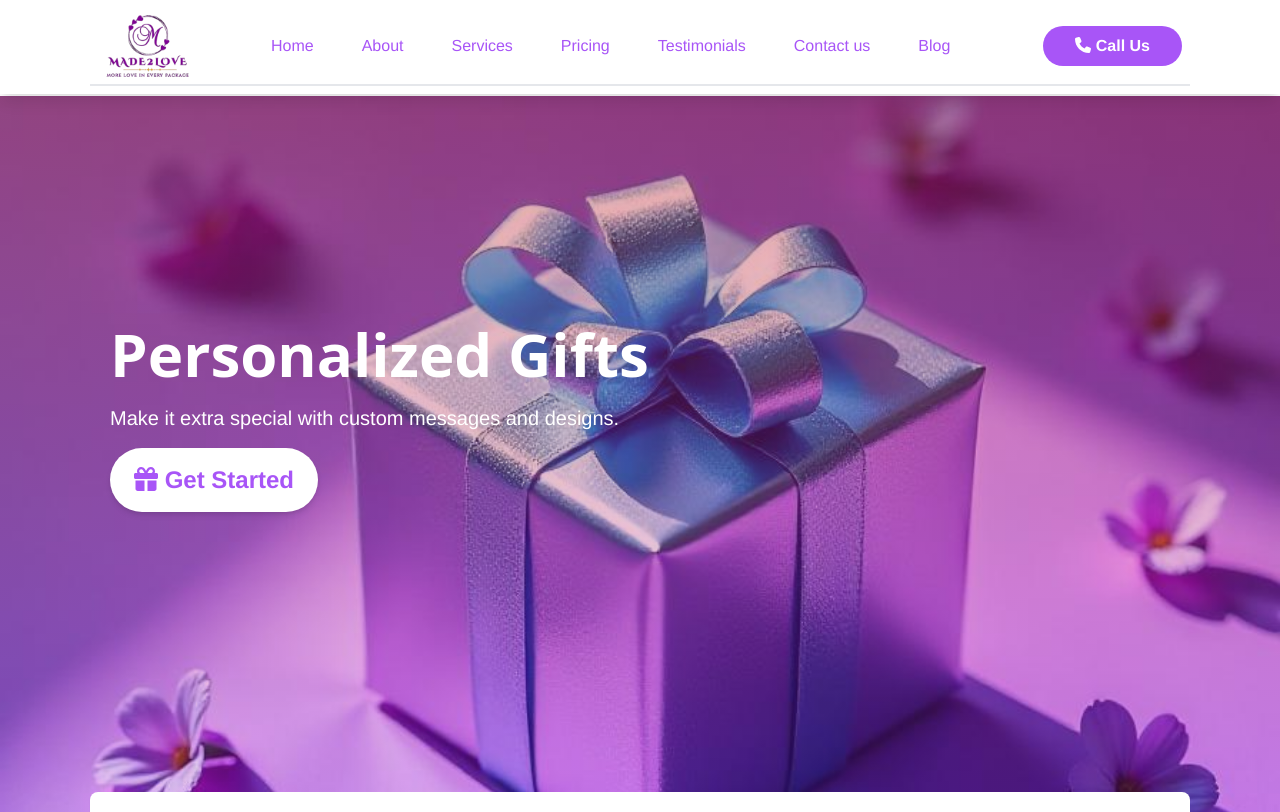
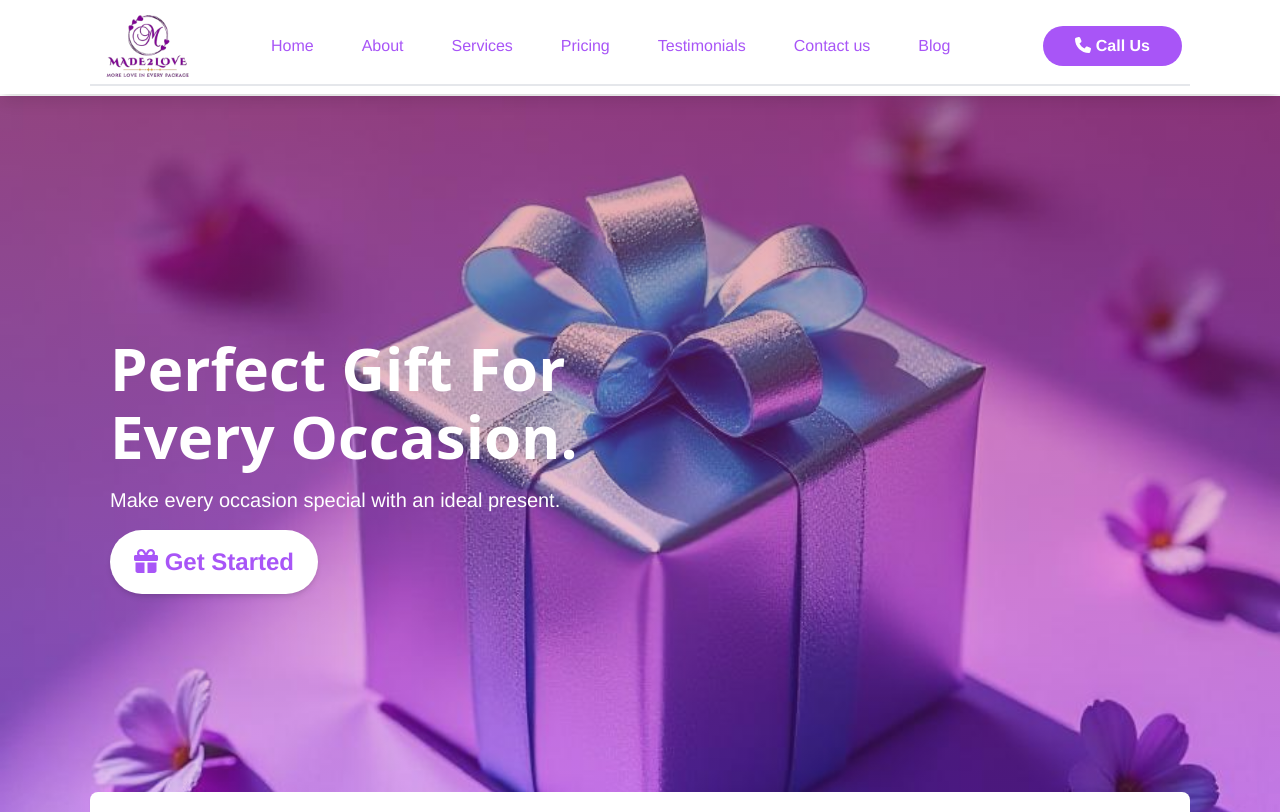
Before and after one commit to onaneye/madeTOLOVE, a React (Create React App) app: page / in a window 1280 px wide. Shown: the top 812 px of the page. Built offline with nearby package versions, Linux system fonts and the light colour scheme; grey boxes are pictures that could not be loaded.

Commit message:
"Updated robots.txt, About, Contact, Hero, Services, Testimonial components, and constants.js file with new content and styling changes."

```diff
--- a/src/Components/About.jsx
+++ b/src/Components/About.jsx
@@ -39,7 +39,9 @@ const About = () => {
             We are made 2 <span className="text-purple-500">love</span>
           </h3>
           <p className="text-xs text-center lg:text-start font-helvetica lg:text-sm text-gray-600">
-            Made to Love is a gifting service designed to take the stress out of choosing the perfect gift. We specialize in personalized, hand-picked presents that are delivered directly to your loved ones. Whether for birthdays, anniversaries, or just because, we ensure that your thoughtful gift makes a lasting impression.
+          Who doesn't desire a relationship where love is expressed to its peak? At Made To Love, we believe that thoughtful gifts have the power to spark a chain reaction of love, deepening connections and making relationships even more beautiful. For this reason, we're committed to helping you find the perfect gift that speaks your heart to that special someone.
+
+          <strong className="text-purple-500">With every package, you get more love.</strong>
           </p>
           <Button
             text="Learn More"
--- a/src/Components/Contact.jsx
+++ b/src/Components/Contact.jsx
@@ -6,7 +6,7 @@ import { faPhone } from '@fortawesome/free-solid-svg-icons'
 
 const Contact = () => {
   return (
-    <section className='mt-24'>
+    <section className='mt-24' id='contact'>
             <div className='width-container'>
             <motion.div className="flex flex-col justify-center items-center px-3"
                 variants={fadeIn("down", 0.2)}
--- a/src/Components/Hero.jsx
+++ b/src/Components/Hero.jsx
@@ -34,7 +34,7 @@ const Hero = () => {
         <meta property="og:description" content="Surprise your loved ones with the perfect gift from Made to Love. We handle everything—from selecting the gift to delivering it." />
         <meta property="og:image" content={carousel[currentIndex]?.imageUrl || 'default_image_url.jpg'} />
         <meta property="og:type" content="website" />
-        <meta property="og:url" content="https://madetolove.netlify.app/" />
+        <meta property="og:url" content="https://www.madetolove.netlify.app/" />
         <link rel="preload" as="image" href={carousel[0]?.imageUrl || 'default_image_url.jpg'} />
 
         {/* JSON-LD for Schema Markup */}
@@ -44,7 +44,7 @@ const Hero = () => {
             "@context": "http://schema.org",
             "@type": "Organization",
             "name": "Made to Love",
-            "url": "https://madetolove.netlify.app",
+            "url": "https://www.madetolove.netlify.app",
             "logo": "https://www.madetolove.com/logo.jpg",
             "sameAs": [
               "https://www.facebook.com/madetolove",
@@ -66,8 +66,8 @@ const Hero = () => {
           <div className='bg-cover bg-center min-w-full bg-no-repeat h-screen lg:mt-24' style={{ backgroundImage: `url(${slide.imageUrl})` }} key={slide.id}>
             <div className="inset-0 bg-purple-gradient h-full object-cover">
               <div className='width-container h-screen md:h-[80vh] flex flex-col justify-center items-start'>
-                <div className='mx-3 sm:w-[550px] xl:[600px]'>
-                  <motion.h2 className='text-2xl sm:text-4xl lg:text-4xl xl:text-5xl text-white text-start font-bold'
+                <div className='mx-3 sm:w-[500px] xl:max-w-1/4 mt-24'>
+                  <motion.h2 className='text-2xl sm:text-4xl xl:text-5xl text-white text-start font-bold '
                     variants={fadeIn('down', 0.2)}
                     initial="hidden"
                     whileInView={"show"}
--- a/src/Components/Services.jsx
+++ b/src/Components/Services.jsx
@@ -17,7 +17,7 @@ const OurServices = () => {
         >
           <p className="text-center uppercase text-xs md:text-sm font-bodoni text-gray-700">Our Services</p>
           <h3 className="text-xl sm:text-xl md:text-2xl text-center font-bold text-gray-600 lg:text-4xl uppercase py-5">
-            The <span className="text-purple-500">responsibilities</span> that make us stand out
+          Our deliverables that make your that make your <span className="text-purple-500">gift-giving</span>    experience exceptional include
           </h3>
         </motion.div>
 
--- a/src/Components/Testimonial.jsx
+++ b/src/Components/Testimonial.jsx
@@ -22,7 +22,7 @@ const Testimonial = () => {
   }, [testimonialData.length]);
 
   return (
-    <section className='bg-gray-100 mt-24'id='textimonials'>
+    <section className='bg-gray-100 mt-24'id='testimonials'>
         <div className='width-container flex flex-col justify-evenly gap-24'>
             <motion.div className="flex flex-col justify-center items-center py-6"
               variants={fadeIn("down", 0.2)}
--- a/src/Components/constant.js
+++ b/src/Components/constant.js
@@ -4,7 +4,7 @@ import deji from '../images/deji.jpeg'
 import benitah from '../images/benitah.jpeg'
 import bukola from '../images/bukola.jpeg'
 
-import bg1 from '../images/heroBg.jpeg'
+import bg1 from '../images/service-img3.jpeg'
 import bg2 from '../images/service-img.jpeg'
 import bg3 from '../images/heroBg3.jpg'
 import bg4 from '../images/heroBg4.jpg'
@@ -13,37 +13,37 @@ import bg4 from '../images/heroBg4.jpg'
 export const navLinks = [
     {
         label: "Home",
-        link: "£home",
+        link: "#home",
         active: true
     },
     {
         label: "About",
-        link: "about",
+        link: "#about",
         active: false
     },
     {
         label: "Services",
-        link: "£services",
+        link: "#services",
         active: false
     },
     {
         label: "Pricing",
-        link: "£offers",
+        link: "#pricing",
         active: false
     },
     {
         label: "Testimonials",
-        link: "£testimonials",
+        link: "#testimonials",
         active: false
     },
     {
         label: "Contact us",
-        link: "contact",
+        link: "#contact",
         active: false
     },
     {
         label: "Blog",
-        link: "£blog",
+        link: "#blog",
         active: false
     }
 ]
@@ -51,32 +51,32 @@ export const navLinks = [
 export const heroSlider = [
        {
         id:1,
-        title: "Perfect gift for every ocassion",
-        description: "Make it extra special with custom messages and designs.",
+        title: "Every Gift, A Canvas Of Love.",
+        description: "Beat the rhythm of love to your special someone through bespoke gifts.",
         imageUrl: bg1,
-        link: "/shop/personalized"
+        link: "#about"
         },
 
         {
           id:2,
-          title: "Personalized Gifts",
-          description: "Make it extra special with custom messages and designs.",
+          title: "Perfect Gift For Every Occasion.",
+          description: "Make every occasion special with an ideal present.",
           imageUrl: bg2,
-          link: "/shop/personalized"
+          link: "#about"
         },
         {
           id:3,
-          title: "Luxury Hampers",
-          description: "Pamper your loved ones with premium selections.",
+          title: "Made Just For Them",
+          description: "Diffuse your love with a gift that speaks their heart",
           imageUrl: bg3,
-          link: "/shop/hampers"
+          link: "#about"
         },
         {
           id:4,
-          title: "Last-Minute Gifts",
-          description: "Need a gift in a hurry? We've got you covered.",
+          title: " You Are Worthy Of Love",
+          description: "Pamper yourself with our ready-made love bundles..",
           imageUrl: bg4,
-          link: "/shop/last-minute"
+          link: "#about"
         }
 
 ]
@@ -110,20 +110,20 @@ export const servicesData = [
     {
       id: 1,
       icon: faGifts,
-      title: "Personalized Gifts",
-      description: "Create unique gifts tailored to your loved ones. Choose from custom engravings, photos, and special messages to make your gift truly one-of-a-kind."
+      title: "Ready-made Love Bundles",
+      description: "Choose from our beautifully crafted packages that are carefully curated to spread love and joy."
     },
     {
       id: 2,
       icon: faBasketShopping,
-      title: "Gift Baskets",
-      description: "Explore a variety of curated gift baskets filled with gourmet treats, spa essentials, or themed items. Perfect for any occasion, from birthdays to holidays."
+      title: "GPersonalized Gift Selection",
+      description: "We will help you curate a selection of thoughtful gifts tailored to your loved one's unique interests and preferences."
     },
     {
       id: 3,
       icon: faTruck,
-      title: "Same-Day Delivery",
-      description: "Need a gift in a hurry? Our same-day delivery service ensures your surprise arrives on time, no matter the occasion. Just select, order, and relax!"
+      title: "Timely Delivery",
+      description: "We ensure your gift arrives at your loved one's doorstep exactly when you want it to, so you can focus on the thought that counts."
     },
     {
       id: 4,
```
Also changed, not shown: public/robots.txt.
